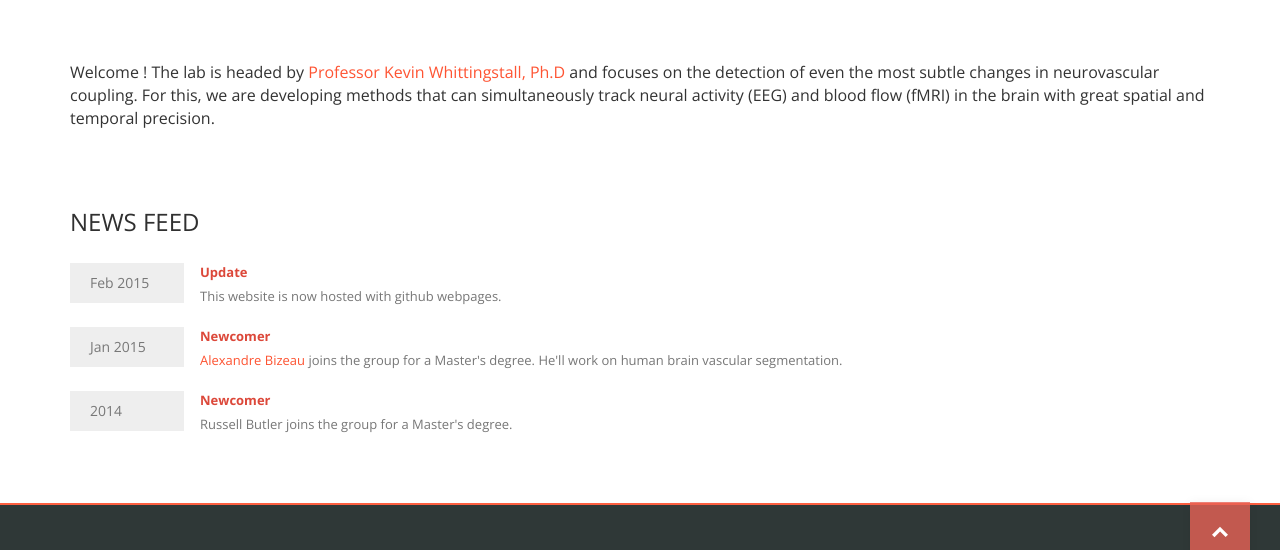
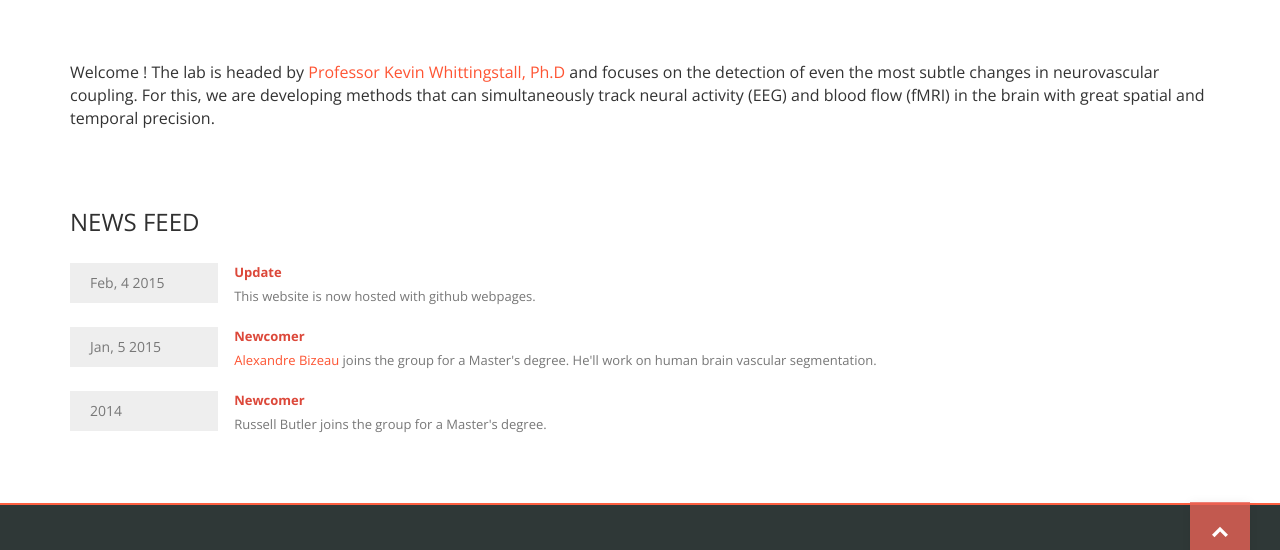
Before and after one commit to snailus/SNAILus.github.io, a plain HTML site: page index.html in a window 1280 px wide. Shown: the part 208-758 px from the top of the page. Drawn offline with nearby package versions, Linux system fonts and the light colour scheme.

Commit message:
Modify news Display

```diff
--- a/css/style.css
+++ b/css/style.css
@@ -797,12 +797,12 @@ margin-bottom:3em;
 }
 .date{
 float:left;
-width:10%;
+width:13%;
 margin-right:1em;
 }
 .date-info{
 float:left;
-width:85%;
+width:80%;
 }
 .history-lines ul li{
 list-style:none;
--- a/news.json
+++ b/news.json
@@ -2,12 +2,12 @@
 {
     "news":[
         {
-            "date": "Feb 2015",
+            "date": "Feb, 4 2015",
             "label": "Update",
             "text": "This website is now hosted with github webpages."
         },
         {
-            "date": "Jan 2015",
+            "date": "Jan, 5 2015",
             "label": "Newcomer",
             "text": "<a href='https://abizeau.github.io'>Alexandre Bizeau</a> joins the group for a Master's degree. He'll work on human brain vascular segmentation."
         },
```
